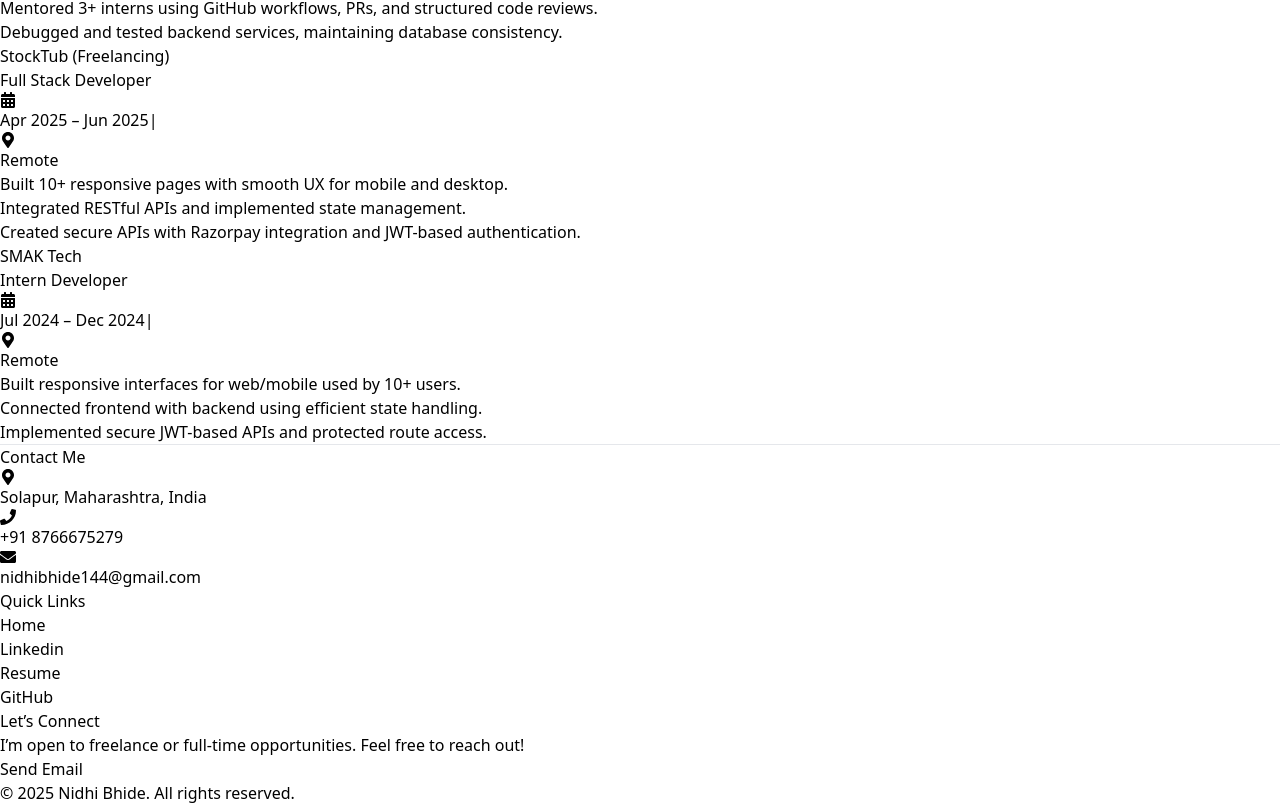
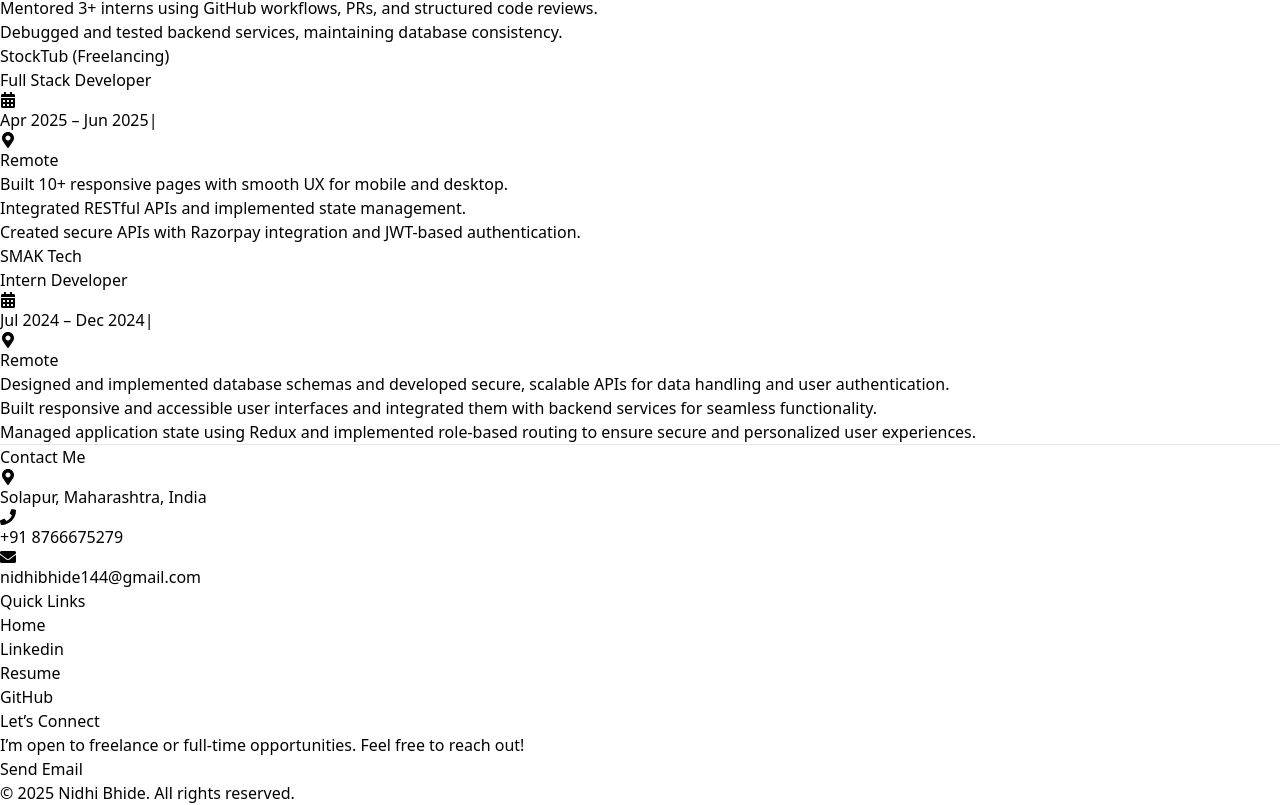
Before and after one commit to Nidhibhide/Portfolio, a React (Vite) app: page / in a window 1280 px wide. Shown: the part 4169-4974 px from the top of the page. Built offline with nearby package versions, Linux system fonts and the light colour scheme.

Commit message:
update resume link,experience

```diff
--- a/src/components/Experience.jsx
+++ b/src/components/Experience.jsx
@@ -30,9 +30,9 @@ const experiences = [
     duration: "Jul 2024 – Dec 2024",
     location: "Remote",
     points: [
-      "Built responsive interfaces for web/mobile used by 10+ users.",
-      "Connected frontend with backend using efficient state handling.",
-      "Implemented secure JWT-based APIs and protected route access.",
+      "Designed and implemented database schemas and developed secure, scalable APIs for data handling and user authentication.",
+      "Built responsive and accessible user interfaces and integrated them with backend services for seamless functionality.",
+      "Managed application state using Redux and implemented role-based routing to ensure secure and personalized user experiences.",
     ],
   },
 ];
--- a/src/components/Home.jsx
+++ b/src/components/Home.jsx
@@ -14,7 +14,7 @@ const Home = () => {
 
           <div className="flex gap-8 text-sm xl:text-base">
             <a
-              href="https://drive.google.com/file/d/1cFsrvempyABPberEeErJ0MmH_LdTGyj2/view?usp=sharing"
+              href="https://drive.google.com/file/d/1QWzD8Z98wGompSwP5mclBx6YESmrp4RY/view?usp=sharing"
               target="_blank"
               rel="noopener noreferrer"
             >
```
